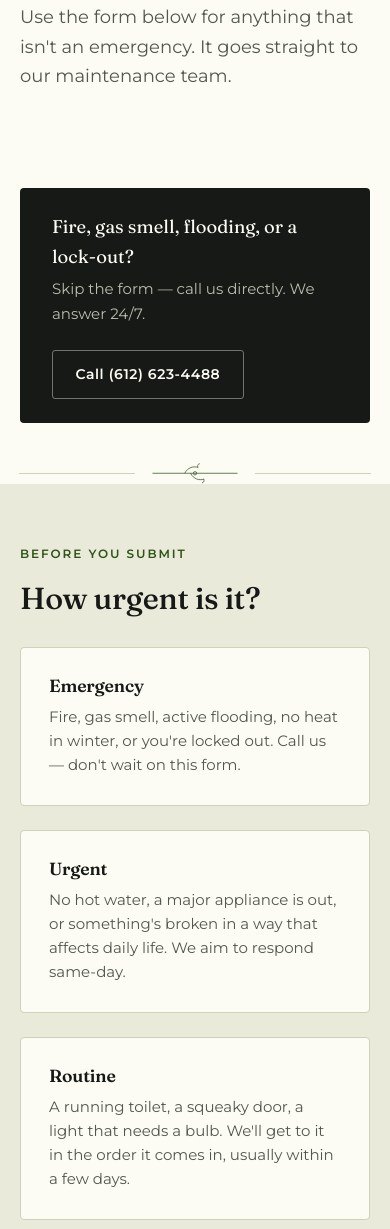
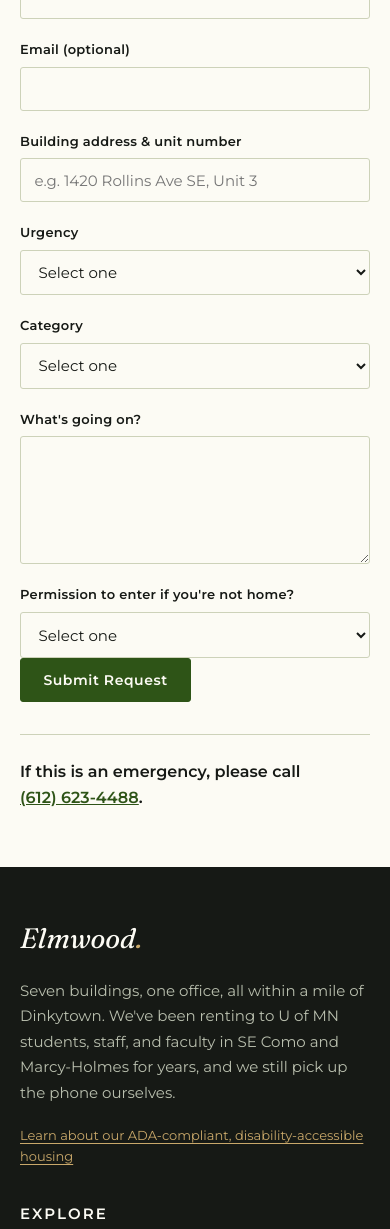
Before and after one commit to idkwhatimdoing101/Elmwood-Properties-Marketing-SIte, an Astro site: page /maintenance-request in a window 390 px wide. Shown: the part 348-1577 px from the top of the page. Built offline with nearby package versions, Linux system fonts and the light colour scheme; Astro itself is replaced by a stand-in of ours.

Commit message:
Simplify maintenance request page to a single form
Drop the hero and urgency guide, keep a visually hidden h1, add an
emergency phone note under the form, and give the form its own
Web3Forms key setting (still the admin@ key for now).

Co-Authored-By: Claude Opus 5.5 <noreply@anthropic.com>

```diff
--- a/src/data/site.ts
+++ b/src/data/site.ts
@@ -4,6 +4,13 @@ export const calendlyUrl = "https://calendly.com/elmwoodproperties/apartment-tou
 // Applications submitted on the site are emailed to whatever address was set up
 // when this key was created at web3forms.com (admin@elmwoodapartmentsmn.com).
 export const web3FormsAccessKey = "345819b0-730b-43df-be82-dbda7e54e906";
+
+// Web3Forms access key for the maintenance request form. Web3Forms sends each
+// key's submissions to the one address it was created with, so maintenance
+// requests need their own key to reach maintenance@elmwoodproperties.com.
+// TODO: replace with the key created for maintenance@elmwoodproperties.com —
+// until then this is the admin key, so requests still go to admin@.
+export const web3FormsMaintenanceKey = "345819b0-730b-43df-be82-dbda7e54e906";
 
 // Preferred text-to-speech voice for the Fill-by-Voice tool and application
 // readback (src/pages/apply.astro). The browser/OS supplies the actual voices
--- a/src/pages/maintenance-request.astro
+++ b/src/pages/maintenance-request.astro
@@ -1,76 +1,21 @@
 ---
 import Layout from "../layouts/Layout.astro";
-import Divider from "../components/Divider.astro";
-import { web3FormsAccessKey } from "../data/site";
-
-const urgencyLevels = [
-  {
-    title: "Emergency",
-    body: "Fire, gas smell, active flooding, no heat in winter, or you're locked out. Call us — don't wait on this form.",
-  },
-  {
-    title: "Urgent",
-    body: "No hot water, a major appliance is out, or something's broken in a way that affects daily life. We aim to respond same-day.",
-  },
-  {
-    title: "Routine",
-    body: "A running toilet, a squeaky door, a light that needs a bulb. We'll get to it in the order it comes in, usually within a few days.",
-  },
-];
+import { web3FormsMaintenanceKey } from "../data/site";
 ---
 
 <Layout
   title="Maintenance Request"
   description="Submit a maintenance request for your Elmwood apartment. Emergencies are answered 24/7 by phone."
 >
-  <section class="section hero-sm">
-    <div class="wrap">
-      <p class="eyebrow">For Current Residents</p>
-      <h1>Something needs fixing? Tell us.</h1>
-      <p class="lede">
-        Use the form below for anything that isn't an emergency. It goes straight to our
-        maintenance team.
-      </p>
-    </div>
-  </section>
-
-  <section class="section--tight">
-    <div class="wrap">
-      <div class="emergency-banner">
-        <div>
-          <p class="emergency-banner__title">Fire, gas smell, flooding, or a lock-out?</p>
-          <p>Skip the form — call us directly. We answer 24/7.</p>
-        </div>
-        <a href="tel:+16126234488" class="btn btn-ghost emergency-banner__btn">Call (612) 623-4488</a>
-      </div>
-    </div>
-  </section>
-
-  <Divider />
-
-  <section class="section section--sage">
-    <div class="wrap">
-      <p class="eyebrow">Before You Submit</p>
-      <h2 class="urgency-heading">How urgent is it?</h2>
-      <div class="urgency-grid">
-        {
-          urgencyLevels.map((level) => (
-            <div class="urgency-card">
-              <h3>{level.title}</h3>
-              <p>{level.body}</p>
-            </div>
-          ))
-        }
-      </div>
-    </div>
-  </section>
+  <!-- Page heading kept for screen readers and search engines; hidden visually per client request. -->
+  <h1 class="visually-hidden">Maintenance Request</h1>
 
   <section class="section">
     <div class="wrap wrap--narrow">
       <form
         class="web3-form"
         name="maintenance-request"
-        data-access-key={web3FormsAccessKey}
+        data-access-key={web3FormsMaintenanceKey}
         data-subject="Maintenance request ({urgency}) — {address}"
       >
         <!-- Spam honeypot: Web3Forms drops submissions where this is checked. -->
@@ -132,9 +77,13 @@ const urgencyLevels = [
       </form>
 
       <div class="form-status" data-form-status hidden>
-        <p data-success>Request received. Our maintenance team has it — expect a call to confirm timing.</p>
+        <p data-success>We have received your maintenance request. Thank you.</p>
         <p data-error>Something went wrong submitting that. Please call us directly at (612) 623-4488.</p>
       </div>
+
+      <p class="emergency-note">
+        If this is an emergency, please call <a href="tel:+16126234488">(612) 623-4488</a>.
+      </p>
     </div>
   </section>
 </Layout>
@@ -144,68 +93,29 @@ const urgencyLevels = [
 </script>
 
 <style>
-  .hero-sm h1 {
-    margin-block: 0.9rem 1rem;
-    max-width: 32rem;
+  .visually-hidden {
+    position: absolute;
+    width: 1px;
+    height: 1px;
+    padding: 0;
+    margin: -1px;
+    overflow: hidden;
+    clip: rect(0, 0, 0, 0);
+    white-space: nowrap;
+    border: 0;
   }
 
-  .hero-sm .lede {
-    max-width: 32rem;
+  .emergency-note {
+    margin-top: 2rem;
+    padding-top: 1.5rem;
+    border-top: 1px solid var(--color-sage-line);
+    font-weight: 600;
+    color: var(--color-text);
   }
 
-  .emergency-banner {
-    display: flex;
-    align-items: center;
-    justify-content: space-between;
-    gap: 1.5rem;
-    flex-wrap: wrap;
-    background: var(--color-charcoal);
-    color: var(--color-ivory);
-    padding: 1.5rem 2rem;
-    border-radius: var(--radius-md);
-  }
-
-  .emergency-banner__title {
-    font-family: var(--font-display);
-    font-size: 1.15rem;
-    margin-bottom: 0.25rem;
-  }
-
-  .emergency-banner p:last-child {
-    color: var(--color-text-on-dark-muted);
-    font-size: 0.9375rem;
-  }
-
-  .emergency-banner__btn {
-    flex-shrink: 0;
-  }
-
-  .urgency-heading {
-    margin-block: 0.9rem 2rem;
-  }
-
-  .urgency-grid {
-    display: grid;
-    grid-template-columns: repeat(3, minmax(0, 1fr));
-    gap: 1.5rem;
-  }
-
-  .urgency-card {
-    background: var(--color-ivory);
-    border: 1px solid var(--color-sage-line);
-    border-radius: var(--radius-md);
-    padding: 1.75rem;
-  }
-
-  .urgency-card h3 {
-    font-size: 1.1rem;
-    margin-bottom: 0.6rem;
-  }
-
-  .urgency-card p {
-    font-size: 0.9375rem;
-    color: var(--color-text-muted);
-    line-height: 1.6;
+  .emergency-note a {
+    color: var(--color-forest);
+    white-space: nowrap;
   }
 
   .form-status {
@@ -228,10 +138,4 @@ const urgencyLevels = [
   .form-status p {
     display: none;
   }
-
-  @media (max-width: 56rem) {
-    .urgency-grid {
-      grid-template-columns: 1fr;
-    }
-  }
 </style>
```
